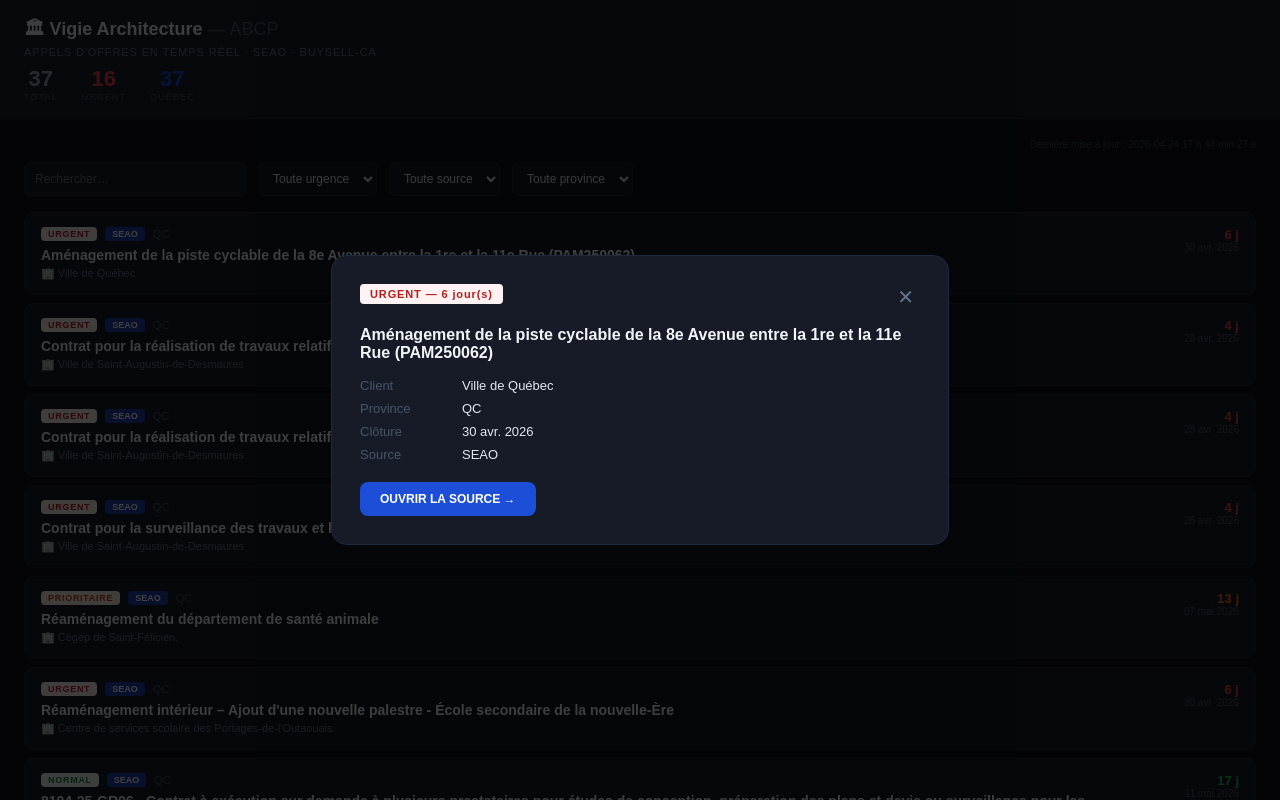
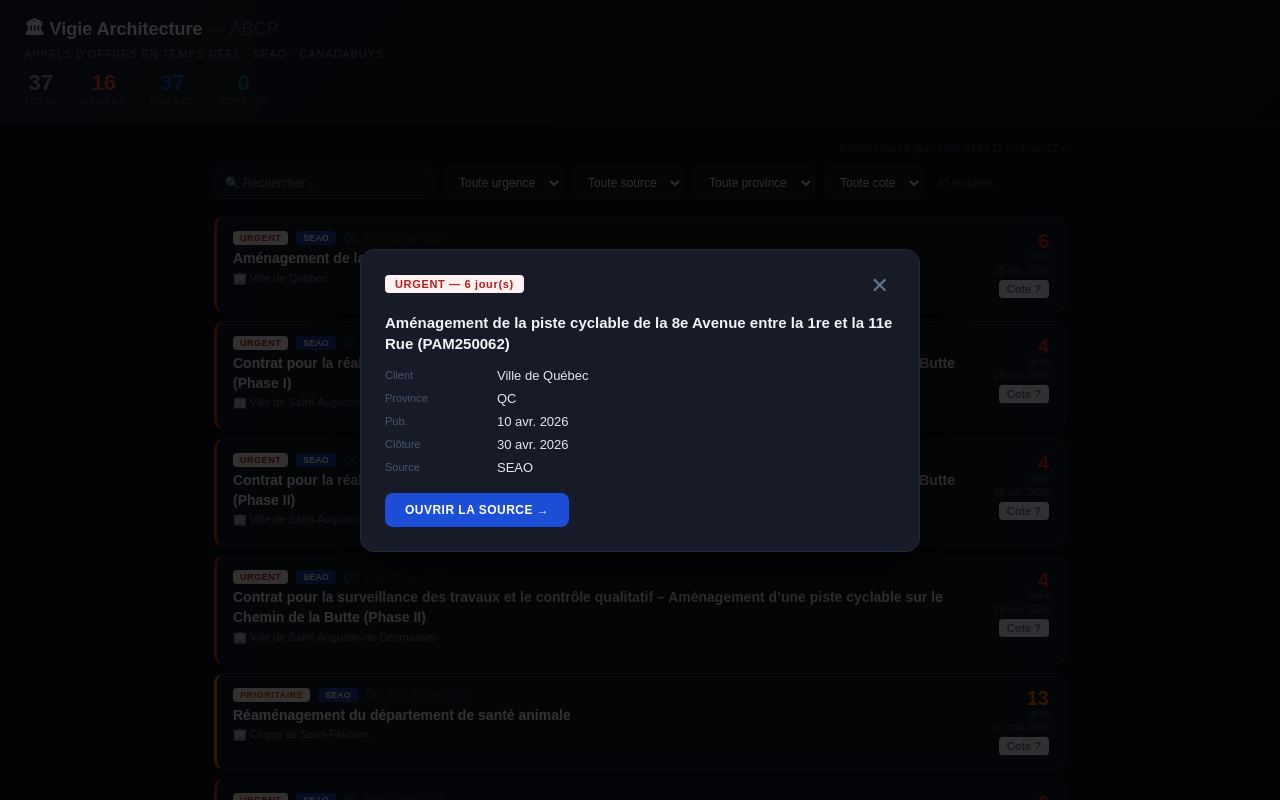
Before and after one commit to Pasgob/vigie-architecture-ao, a plain HTML site: page index.html in a window 1280 px wide. Both pictures are taken after a click on the element 640 px from the left and 253 px from the top of the page. Shown: the top 800 px of the page. Drawn offline with Linux system fonts and the light colour scheme.

Commit message:
Update index.html
révision 2

````diff
--- a/index.html
+++ b/index.html
@@ -5,80 +5,107 @@
 <meta name="viewport" content="width=device-width, initial-scale=1.0">
 <title>Vigie Architecture — ABCP</title>
 <style>
+  *{box-sizing:border-box}
   body{font-family:Arial,sans-serif;background:#0f1117;color:#e2e8f0;margin:0;padding:0}
-  header{background:#1a1f2e;padding:16px 24px;border-bottom:1px solid #1e293b;position:sticky;top:0;z-index:10}
+  header{background:linear-gradient(135deg,#1a1f2e,#0f1117);padding:16px 24px;border-bottom:1px solid #1e293b;position:sticky;top:0;z-index:10}
   h1{margin:0;font-size:18px;color:#f1f5f9}
-  .sub{font-size:11px;color:#64748b;letter-spacing:.08em}
-  .stats{display:flex;gap:24px;margin-top:8px}
+  .sub{font-size:11px;color:#64748b;letter-spacing:.08em;margin-top:2px}
+  .stats{display:flex;gap:24px;margin-top:10px}
   .stat{text-align:center}
   .stat-val{font-size:22px;font-weight:800}
   .stat-lbl{font-size:9px;letter-spacing:.12em;color:#475569}
-  .container{padding:20px 24px}
-  .filters{display:flex;gap:12px;margin-bottom:16px;flex-wrap:wrap}
+  .container{padding:20px 24px;max-width:900px;margin:auto}
+  .filters{display:flex;gap:10px;margin-bottom:16px;flex-wrap:wrap;align-items:center}
   input,select{background:#161b27;border:1px solid #1e293b;border-radius:6px;color:#e2e8f0;padding:8px 10px;font-size:12px;font-family:Arial}
-  .card{background:#161b27;border:1px solid #1e293b;border-radius:10px;padding:14px 16px;margin-bottom:8px;cursor:pointer;transition:border-color .15s}
-  .card:hover{border-color:#334155}
-  .card-header{display:flex;align-items:center;gap:8px;margin-bottom:6px;flex-wrap:wrap}
-  .badge{font-size:9px;font-weight:700;padding:2px 7px;border-radius:4px;letter-spacing:.08em}
-  .URGENT{background:#fef2f2;color:#b91c1c}
-  .PRIORITAIRE{background:#fff7ed;color:#c2410c}
-  .NORMAL{background:#f0fdf4;color:#15803d}
-  .src{font-size:9px;color:#fff;padding:2px 7px;border-radius:4px;font-weight:600}
-  .card-title{font-size:14px;font-weight:600;color:#f1f5f9;margin-bottom:4px}
-  .card-meta{font-size:11px;color:#64748b;display:flex;gap:16px;flex-wrap:wrap}
+  input:focus,select:focus{outline:1px solid #1d4ed8}
+
+  /* Cartes */
+  .card{background:#161b27;border:1px solid #1e293b;border-radius:10px;padding:14px 16px;margin-bottom:8px;cursor:pointer;transition:all .15s;display:grid;grid-template-columns:1fr auto;gap:8px 16px;align-items:start}
+  .card:hover{border-color:#334155;background:#1a1f2e}
+  .card.URGENT  {border-left:3px solid #dc2626}
+  .card.PRIORITAIRE{border-left:3px solid #f97316}
+  .card.NORMAL  {border-left:3px solid #22c55e}
+
+  .card-meta-top{font-size:10px;color:#475569;margin-bottom:4px;display:flex;gap:8px;flex-wrap:wrap;align-items:center}
+  .card-title{font-size:14px;font-weight:600;color:#f1f5f9;margin-bottom:3px;line-height:1.4}
+  .card-owner{font-size:11px;color:#64748b;margin-bottom:6px}
+  .card-resume{font-size:11px;color:#475569;font-style:italic;margin-bottom:6px;line-height:1.5}
+  .card-badges{display:flex;gap:4px;flex-wrap:wrap}
+
+  .badge-urg{font-size:9px;font-weight:700;padding:2px 7px;border-radius:4px;letter-spacing:.06em}
+  .URGENT-badge{background:#fef2f2;color:#b91c1c}
+  .PRIORITAIRE-badge{background:#fff7ed;color:#c2410c}
+  .NORMAL-badge{background:#f0fdf4;color:#15803d}
+  .src-badge{font-size:9px;color:#fff;padding:2px 7px;border-radius:4px;font-weight:600}
+  .info-badge{font-size:9px;padding:2px 7px;border-radius:3px}
+
   .card-right{text-align:right;white-space:nowrap}
-  .days{font-size:13px;font-weight:700}
+  .days-val{font-size:20px;font-weight:800;line-height:1}
+  .days-lbl{font-size:9px;color:#475569;margin-bottom:4px}
+  .cote-badge{font-size:11px;font-weight:700;padding:3px 8px;border-radius:4px;display:inline-block;margin-top:4px}
+
   .updated{font-size:10px;color:#334155;text-align:right;margin-bottom:12px}
-  .modal{display:none;position:fixed;inset:0;background:rgba(0,0,0,.75);z-index:100;align-items:center;justify-content:center;padding:24px}
+  .empty{text-align:center;color:#475569;padding:60px 0;font-size:13px}
+
+  /* Modal */
+  .modal{display:none;position:fixed;inset:0;background:rgba(0,0,0,.8);z-index:100;align-items:center;justify-content:center;padding:20px}
   .modal.open{display:flex}
-  .modal-box{background:#161b27;border:1px solid #1e293b;border-radius:16px;padding:28px;max-width:560px;width:100%;max-height:90vh;overflow-y:auto}
+  .modal-box{background:#161b27;border:1px solid #1e293b;border-radius:14px;padding:24px;max-width:560px;width:100%;max-height:90vh;overflow-y:auto;box-shadow:0 25px 60px rgba(0,0,0,.6)}
   .modal-row{display:flex;gap:12px;margin-bottom:8px;font-size:13px}
-  .modal-key{color:#475569;width:90px;flex-shrink:0}
-  .btn{display:inline-block;background:#1d4ed8;color:#fff;padding:10px 20px;border-radius:8px;text-decoration:none;font-size:12px;font-weight:700;border:none;cursor:pointer}
-  .empty{text-align:center;color:#475569;padding:60px 0;font-size:13px}
-  .card-layout{display:grid;grid-template-columns:1fr auto;gap:4px 16px;align-items:start}
+  .modal-key{color:#475569;width:100px;flex-shrink:0;font-size:11px;padding-top:1px}
+  .modal-val{color:#e2e8f0}
+  .btn{display:inline-block;background:#1d4ed8;color:#fff;padding:10px 20px;border-radius:8px;text-decoration:none;font-size:12px;font-weight:700;border:none;cursor:pointer;letter-spacing:.04em}
+  .btn:hover{background:#1e40af}
 </style>
 </head>
 <body>
 
 <header>
   <h1>🏛 Vigie Architecture <span style="font-weight:300;color:#475569">— ABCP</span></h1>
-  <div class="sub">APPELS D'OFFRES EN TEMPS RÉEL · SEAO · BUYSELL-CA</div>
+  <div class="sub">APPELS D'OFFRES EN TEMPS RÉEL · SEAO · CANADABUYS</div>
   <div class="stats">
     <div class="stat"><div class="stat-val" id="s-total" style="color:#94a3b8">—</div><div class="stat-lbl">TOTAL</div></div>
     <div class="stat"><div class="stat-val" id="s-urgent" style="color:#ef4444">—</div><div class="stat-lbl">URGENT</div></div>
     <div class="stat"><div class="stat-val" id="s-qc" style="color:#1d4ed8">—</div><div class="stat-lbl">QUÉBEC</div></div>
+    <div class="stat"><div class="stat-val" id="s-other" style="color:#0f766e">—</div><div class="stat-lbl">HORS-QC</div></div>
   </div>
 </header>
 
 <div class="container">
   <div class="updated" id="updated">Chargement…</div>
   <div class="filters">
-    <input id="search" placeholder="Rechercher…" oninput="render()" style="width:200px">
+    <input id="search" placeholder="🔍 Rechercher…" oninput="render()" style="width:220px">
     <select id="f-urgency" onchange="render()">
       <option value="">Toute urgence</option>
       <option>URGENT</option><option>PRIORITAIRE</option><option>NORMAL</option>
     </select>
     <select id="f-source" onchange="render()">
       <option value="">Toute source</option>
-      <option>SEAO</option><option>CanadaBuys</option><option>BuySell-CA</option>
+      <option>SEAO</option><option>CanadaBuys</option>
     </select>
     <select id="f-province" onchange="render()">
       <option value="">Toute province</option>
-      <option>QC</option><option>NB</option><option>NS</option><option>ON</option>
+      <option>QC</option><option>NB</option><option>NS</option><option>ON</option><option>PE</option><option>NL</option>
     </select>
+    <select id="f-cote" onchange="render()">
+      <option value="">Toute cote</option>
+      <option>A</option><option>B</option><option>C</option>
+    </select>
+    <span id="count" style="font-size:11px;color:#475569;margin-left:4px"></span>
   </div>
   <div id="list"></div>
 </div>
 
-<!-- Modal -->
 <div class="modal" id="modal" onclick="closeModal(event)">
   <div class="modal-box" id="modal-box"></div>
 </div>
 
 <script>
 let ALL = [];
-const SRC_COLORS = {SEAO:'#1e40af','CanadaBuys':'#0f766e','BuySell-CA':'#7c3aed'};
+const SRC_COLORS = {SEAO:'#1e40af', CanadaBuys:'#0f766e'};
+const COTE_COLORS = {A:'#16a34a', B:'#ea580c', C:'#64748b'};
+const COTE_BG    = {A:'#f0fdf4', B:'#fff7ed', C:'#f1f5f9'};
+const URG_COLORS = {URGENT:'#dc2626', PRIORITAIRE:'#f97316', NORMAL:'#22c55e'};
 
 function daysLeft(d){
   if(!d) return null;
@@ -87,50 +114,59 @@ function daysLeft(d){
 function urgency(d){
   const n=daysLeft(d);
   if(n===null) return 'NORMAL';
-  if(n<=7) return 'URGENT';
+  if(n<=7)  return 'URGENT';
   if(n<=14) return 'PRIORITAIRE';
   return 'NORMAL';
 }
 function fmtDate(d){
   if(!d) return 'N/D';
-  return new Date(d).toLocaleDateString('fr-CA',{day:'2-digit',month:'short',year:'numeric'});
+  try{
+    const dt = new Date(d+'T12:00:00');
+    return dt.toLocaleDateString('fr-CA',{day:'2-digit',month:'short',year:'numeric'});
+  }catch{return d;}
 }
 function fmtBudget(b){
-  if(!b) return 'N/D';
-  return '$'+(b/1e6).toFixed(1)+' M';
+  if(!b) return null;
+  if(b>=1000000) return '$'+(b/1e6).toFixed(1)+' M';
+  return '$'+b.toLocaleString('fr-CA');
 }
 
 async function load(){
   try{
     const r = await fetch('data.json?t='+Date.now());
     const data = await r.json();
-    ALL = data.projects || [];
+    ALL = (data.projects||[]).sort((a,b)=>(b.pub_date||'').localeCompare(a.pub_date||''));
     document.getElementById('updated').textContent =
       'Dernière mise à jour : '+new Date(data.updated_at).toLocaleString('fr-CA');
-    document.getElementById('s-total').textContent = ALL.length;
+    document.getElementById('s-total').textContent  = ALL.length;
     document.getElementById('s-urgent').textContent = ALL.filter(p=>urgency(p.closing_date)==='URGENT').length;
-    document.getElementById('s-qc').textContent = ALL.filter(p=>p.province==='QC').length;
+    document.getElementById('s-qc').textContent     = ALL.filter(p=>p.province==='QC').length;
+    document.getElementById('s-other').textContent  = ALL.filter(p=>p.province&&p.province!=='QC').length;
     render();
-  } catch(e){
-    document.getElementById('list').innerHTML =
-      '<div class="empty">⚠️ Données non disponibles.<br>Le premier cycle GitHub Actions doit s\'être complété.</div>';
-    document.getElementById('updated').textContent = '';
+  }catch(e){
+    document.getElementById('list').innerHTML=
+      '<div class="empty">⚠️ Données non disponibles — le premier cycle doit être complété.</div>';
+    document.getElementById('updated').textContent='';
   }
 }
 
 function render(){
-  const q = document.getElementById('search').value.toLowerCase();
+  const q  = document.getElementById('search').value.toLowerCase();
   const fu = document.getElementById('f-urgency').value;
   const fs = document.getElementById('f-source').value;
   const fp = document.getElementById('f-province').value;
+  const fc = document.getElementById('f-cote').value;
 
-  let list = ALL.filter(p=>{
+  const list = ALL.filter(p=>{
     if(fu && urgency(p.closing_date)!==fu) return false;
     if(fs && p.source!==fs) return false;
     if(fp && p.province!==fp) return false;
-    if(q && !`${p.title} ${p.owner} ${p.province}`.toLowerCase().includes(q)) return false;
+    if(fc && p.cote_strategique!==fc) return false;
+    if(q && !`${p.title||''} ${p.owner||''} ${p.province||''} ${p.ref_id||''}`.toLowerCase().includes(q)) return false;
     return true;
-  }).sort((a,b)=>(b.added_at||b.pub_date||'').localeCompare(a.added_at||a.pub_date||''));
+  });
+
+  document.getElementById('count').textContent = list.length+' résultat'+(list.length!==1?'s':'');
 
   const el = document.getElementById('list');
   if(!list.length){
@@ -138,61 +174,88 @@ function render(){
     return;
   }
 
-  el.innerHTML = list.map((p,i)=>{
+  el.innerHTML = list.map(p=>{
     const urg = urgency(p.closing_date);
-    const dl = daysLeft(p.closing_date);
-    const sc = SRC_COLORS[p.source]||'#64748b';
-    return `<div class="card" onclick="openModal(${i}_${ALL.indexOf(p)})">
-      <div class="card-layout">
-        <div>
-          <div class="card-header">
-            <span class="badge ${urg}">${urg}</span>
-            <span class="src" style="background:${sc}">${p.source}</span>
-            <span style="font-size:11px;color:#475569">${p.province||'?'}</span>
-          </div>
-          <div class="card-title">${p.title||'Sans titre'}</div>
-          <div class="card-meta">
-            <span>🏢 ${p.owner||'N/D'}</span>
-            ${p.estimated_budget?`<span>💰 ${fmtBudget(p.estimated_budget)}</span>`:''}
-            ${p.ref_id?`<span style="color:#334155">#${p.ref_id}</span>`:''}
-          </div>
+    const dl  = daysLeft(p.closing_date);
+    const sc  = SRC_COLORS[p.source]||'#64748b';
+    const cote = p.cote_strategique||'?';
+    const cc  = COTE_COLORS[cote]||'#64748b';
+    const cbg = COTE_BG[cote]||'#f1f5f9';
+    const uc  = URG_COLORS[urg];
+
+    let badges = '';
+    if(p.prix&&p.prix!=='?')             badges+=`<span class="info-badge" style="background:#e0f2fe;color:#0369a1">Prix: ${p.prix}</span>`;
+    if(p.entrevue&&p.entrevue!=='?')     badges+=`<span class="info-badge" style="background:#fef9c3;color:#854d0e">Entrevue: ${p.entrevue}</span>`;
+    if(p.visite_obligatoire&&p.visite_obligatoire!=='?') badges+=`<span class="info-badge" style="background:#fce7f3;color:#9d174d">Visite: ${p.visite_obligatoire}</span>`;
+    if(p.format_ao&&p.format_ao!=='?')   badges+=`<span class="info-badge" style="background:#f3e8ff;color:#6b21a8">${p.format_ao}</span>`;
+
+    const resume = p.resume_comite||'';
+
+    return `<div class="card ${urg}" onclick="openModalData(${ALL.indexOf(p)})">
+      <div>
+        <div class="card-meta-top">
+          <span class="badge-urg ${urg}-badge">${urg}</span>
+          <span class="src-badge" style="background:${sc}">${p.source}</span>
+          <span style="color:#475569">${p.province||'?'}</span>
+          ${p.ref_id?`<span style="color:#334155;font-size:10px">#${p.ref_id}</span>`:''}
+          <span style="color:#334155">Pub. ${fmtDate(p.pub_date)}</span>
         </div>
-        <div class="card-right">
-          <div class="days" style="color:${urg==='URGENT'?'#ef4444':urg==='PRIORITAIRE'?'#f97316':'#22c55e'}">${dl!==null?dl+' j':'N/D'}</div>
-          <div style="font-size:10px;color:#475569">${fmtDate(p.closing_date)}</div>
-        </div>
+        <div class="card-title">${p.title||'Sans titre'}</div>
+        <div class="card-owner">🏢 ${p.owner||'N/D'}</div>
+        ${resume?`<div class="card-resume">${resume.slice(0,160)}</div>`:''}
+        ${badges?`<div class="card-badges">${badges}</div>`:''}
+      </div>
+      <div class="card-right">
+        <div class="days-val" style="color:${uc}">${dl!==null?dl:'N/D'}</div>
+        <div class="days-lbl">jours</div>
+        <div style="font-size:10px;color:#475569">${fmtDate(p.closing_date)}</div>
+        <div class="cote-badge" style="color:${cc};background:${cbg}">Cote ${cote}</div>
+        ${fmtBudget(p.estimated_budget)?`<div style="font-size:10px;color:#64748b;margin-top:4px">${fmtBudget(p.estimated_budget)}</div>`:''}
       </div>
     </div>`;
   }).join('');
-
-  // Fix onclick avec index global
-  el.querySelectorAll('.card').forEach((card,i)=>{
-    const p = list[i];
-    card.onclick = ()=>openModalData(p);
-  });
 }
 
-let currentP = null;
-function openModalData(p){
-  currentP = p;
+function openModalData(idx){
+  const p = ALL[idx];
+  if(!p) return;
   const urg = urgency(p.closing_date);
-  const dl = daysLeft(p.closing_date);
+  const dl  = daysLeft(p.closing_date);
+  const cote = p.cote_strategique||'?';
+  const cc  = COTE_COLORS[cote]||'#64748b';
+
+  const rows = [
+    ['Client',     p.owner],
+    ['Province',   p.province],
+    ['Référence',  p.ref_id],
+    ['Pub.',       fmtDate(p.pub_date)],
+    ['Clôture',    fmtDate(p.closing_date)],
+    ['Budget',     fmtBudget(p.estimated_budget)],
+    ['Cote',       p.cote_strategique],
+    ['Catégorie',  p.categorie_ao],
+    ['Prix',       p.prix],
+    ['Entrevue',   p.entrevue],
+    ['Visite',     p.visite_obligatoire],
+    ['Format',     p.format_ao],
+    ['Source',     p.source],
+  ].filter(([,v])=>v&&v!=='?'&&v!=='null'&&v!=='N/D')
+   .map(([k,v])=>`<div class="modal-row"><div class="modal-key">${k}</div><div class="modal-val">${v}</div></div>`)
+   .join('');
+
   document.getElementById('modal-box').innerHTML = `
-    <div style="display:flex;justify-content:space-between;align-items:start;margin-bottom:16px">
-      <span class="badge ${urg}" style="font-size:11px;padding:4px 10px">${urg} — ${dl!==null?dl+' jour(s)':'N/D'}</span>
-      <button onclick="document.getElementById('modal').classList.remove('open')" style="background:none;border:none;color:#64748b;font-size:20px;cursor:pointer">✕</button>
+    <div style="display:flex;justify-content:space-between;align-items:flex-start;margin-bottom:14px">
+      <div>
+        <span class="badge-urg ${urg}-badge" style="font-size:11px;padding:3px 10px">${urg} — ${dl!==null?dl+' jour(s)':'N/D'}</span>
+        ${cote!=='?'?`<span class="cote-badge" style="color:${cc};background:${COTE_BG[cote]||'#f1f5f9'};margin-left:6px">Cote ${cote}</span>`:''}
+      </div>
+      <button onclick="document.getElementById('modal').classList.remove('open')"
+        style="background:none;border:none;color:#64748b;font-size:22px;cursor:pointer;line-height:1">✕</button>
     </div>
-    <h2 style="font-size:16px;font-weight:700;color:#f1f5f9;margin:0 0 16px">${p.title||'Sans titre'}</h2>
-    ${[['Client',p.owner],['Province',p.province],['Budget',fmtBudget(p.estimated_budget)],
-       ['Clôture',fmtDate(p.closing_date)],['Référence',p.ref_id],['Source',p.source],
-       ['Cote',p.cote_strategique],['Prix',p.prix],['Entrevue',p.entrevue],
-       ['Visite',p.visite_obligatoire],['Format',p.format_ao],
-       ['Catégorie AO',p.categorie_ao]]
-
-      .filter(([,v])=>v&&v!=='N/D'&&v!=='null')
-      .map(([k,v])=>`<div class="modal-row"><div class="modal-key">${k}</div><div>${v}</div></div>`).join('')}
-    ${p.summary?`<div style="background:#0f1117;border:1px solid #1e293b;border-radius:8px;padding:12px;font-size:12px;color:#94a3b8;line-height:1.6;margin-top:12px">${p.summary}</div>`:''}
-    <div style="margin-top:20px;display:flex;gap:10px">
+    <h2 style="font-size:15px;font-weight:700;color:#f1f5f9;margin:0 0 14px;line-height:1.4">${p.title||'Sans titre'}</h2>
+    ${rows}
+    ${p.resume_comite?`<div style="background:#0f1117;border:1px solid #1e293b;border-radius:8px;padding:12px;font-size:11px;color:#94a3b8;line-height:1.6;margin-top:12px;font-style:italic">${p.resume_comite}</div>`:''}
+    ${p.summary&&p.summary!==p.resume_comite?`<div style="background:#0f1117;border:1px solid #1e293b;border-radius:8px;padding:12px;font-size:11px;color:#64748b;line-height:1.6;margin-top:8px">${p.summary.slice(0,300)}</div>`:''}
+    <div style="margin-top:18px">
       ${p.url?`<a href="${p.url}" target="_blank" class="btn">OUVRIR LA SOURCE →</a>`:''}
     </div>`;
   document.getElementById('modal').classList.add('open');
@@ -204,8 +267,7 @@ function closeModal(e){
 }
 
 load();
-setInterval(load, 300000); // Rafraîchit toutes les 5 min
+setInterval(load, 300000);
 </script>
 </body>
 </html>
-```
````
